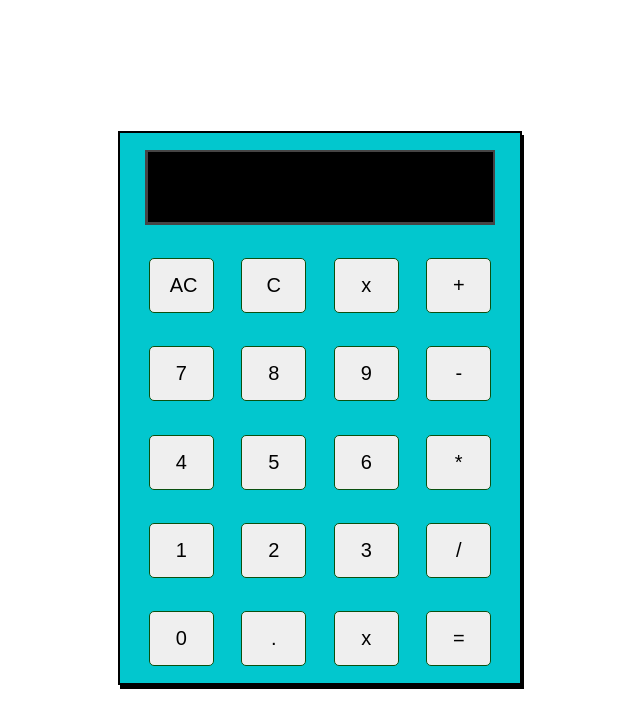
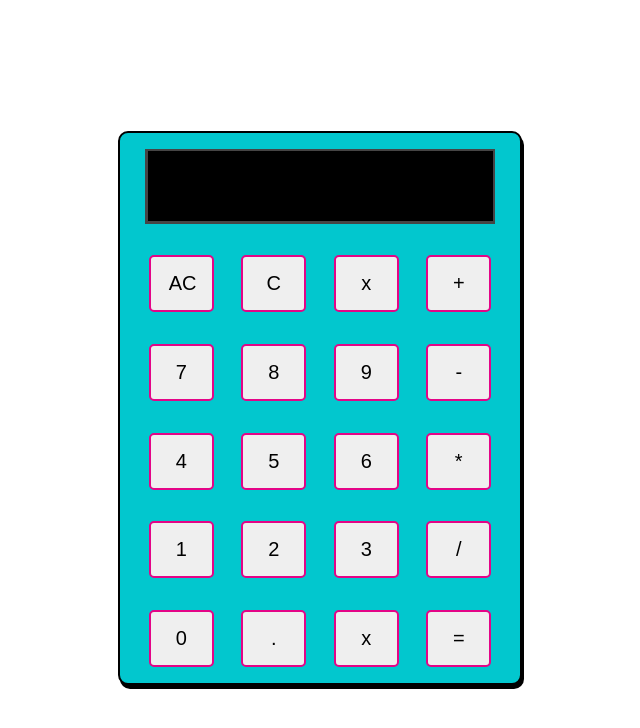
Before and after one commit to MaxPowerfulness/Calculator, a plain HTML site: page index.html in a window 1280 px wide. Shown: the whole page, without its empty margins (320-960 px from the left). Drawn offline with Linux system fonts and the light colour scheme.

Commit message:
Add border radius to calculator, changed button border color.

```diff
--- a/style.css
+++ b/style.css
@@ -3,6 +3,7 @@ body {
     display: flex;
     justify-content: center;
     align-items: center;
+
 }
 
 
@@ -16,6 +17,7 @@ body {
     width: 400px;
     border: 2px solid black;
     box-shadow: 2px 4px;
+    border-radius: 10px;
 }
 
 #displayBack {
@@ -59,9 +61,9 @@ ul {
 }
 
 button {
-    border: 1px solid rgb(10, 80, 15);
+    border: 2px solid rgb(228, 4, 135);
     text-align: center;
-    padding: 15px 20px;
+    padding: 15px 18px;
     width: 65px;
     border-radius: 5px;
     font-size: 20px;
```
